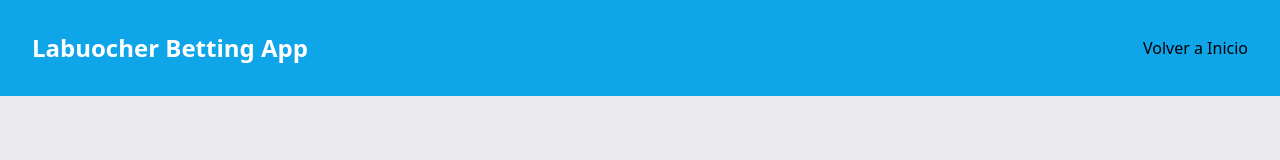
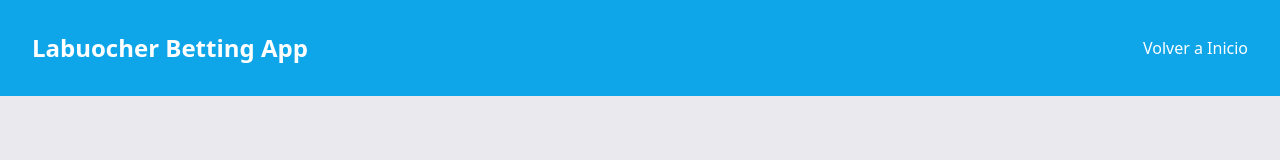
Before and after one commit to JoseLuisChavezAlvarado/labouchere-bet-system, a React (Create React App) app: page /play in a window 1280 px wide. Shown: the top 160 px of the page. Built offline with nearby package versions, Linux system fonts and the light colour scheme.

Commit message:
Update Play.js

```diff
--- a/src/pages/Play.js
+++ b/src/pages/Play.js
@@ -117,7 +117,7 @@ const Play = () => {
             <nav className="flex justify-between bg-sky-500 p-8">
                 <h2 className='font-bold text-2xl text-white'>Labuocher Betting App</h2>
                 <div className='my-auto'>
-                    <Link to={'/'}>Volver a Inicio</Link>
+                    <Link className="text-white" to={'/'}>Volver a Inicio</Link>
                 </div>
             </nav>
             <main className='p-16'>
```
